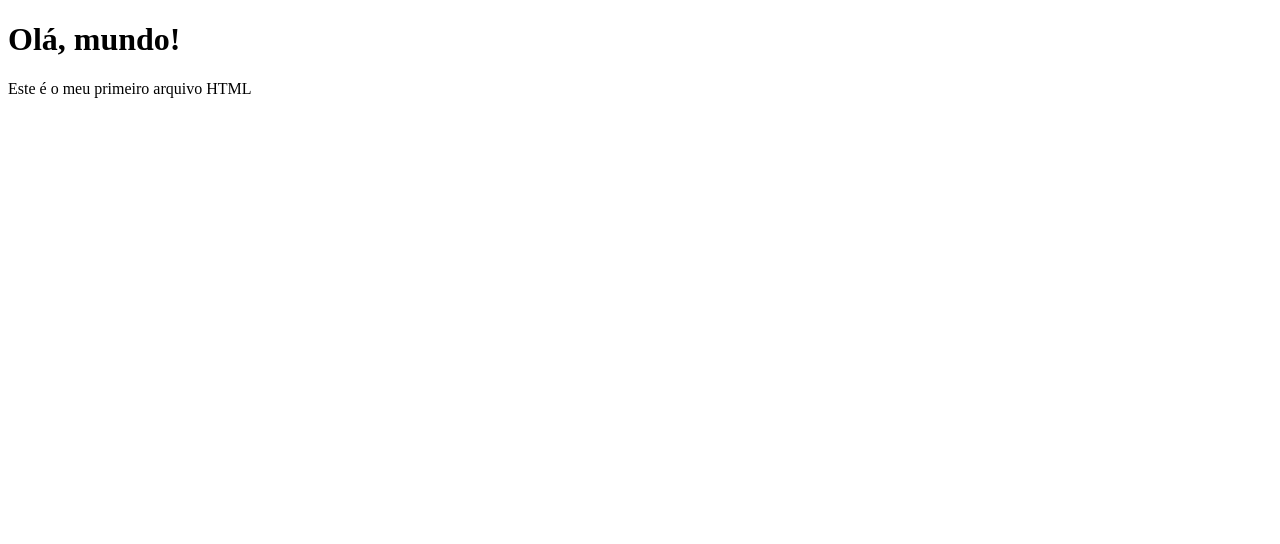
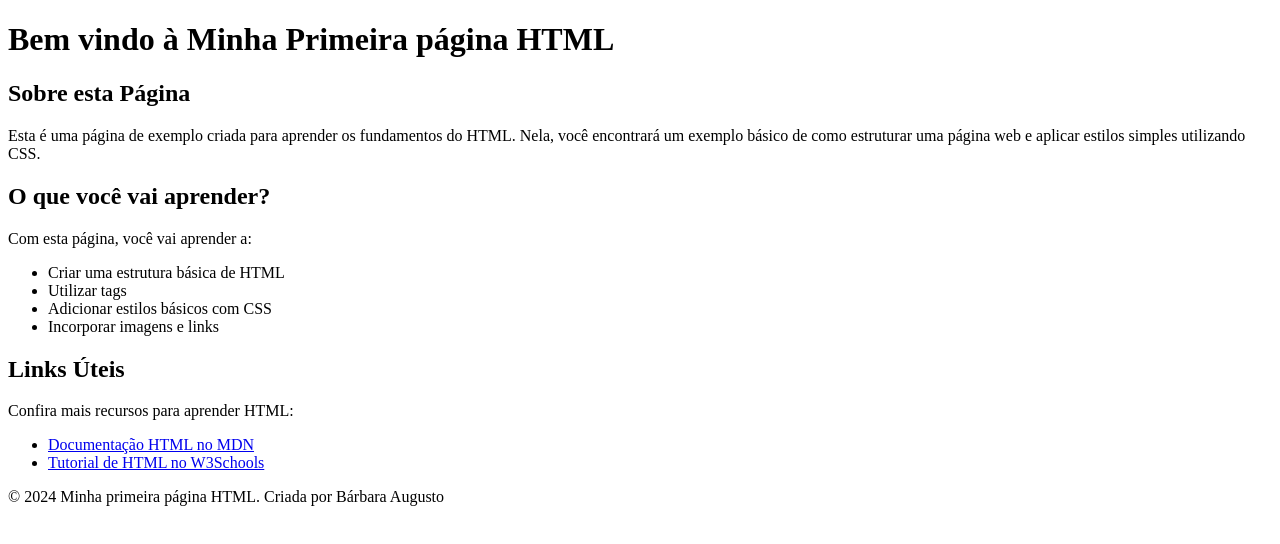
Before and after one commit to b-thaissa/romulus, a plain HTML site: page index.html in a window 1280 px wide. Drawn offline with Linux system fonts and the light colour scheme.

Commit message:
Add files via upload

```diff
--- a/index.html
+++ b/index.html
@@ -6,7 +6,33 @@
     <title>Primeira página HTML</title>
 </head>
 <body>
-    <h1> Olá, mundo!</h1>
-    <p> Este é o meu primeiro arquivo HTML </p>
+    <header>
+        <h1> Bem vindo à Minha Primeira página HTML</h1>
+    </header>
+    <main>
+        <h2> Sobre esta Página</h2>
+        <p>Esta é uma página de exemplo criada para aprender os fundamentos do HTML.
+            Nela, você encontrará um exemplo básico de como estruturar uma página web
+             e aplicar estilos simples utilizando CSS.
+        </p>
+        <h2>O que você vai aprender?</h2>
+        <p>Com esta página, você vai aprender a:</p>
+        <ul>
+            <li> Criar uma estrutura básica de HTML</li>
+            <li>Utilizar tags</li>
+            <li>Adicionar estilos básicos com CSS</li>
+            <li>Incorporar imagens e links</li>
+        </ul>
+        <h2>Links Úteis</h2>
+        <p>Confira mais recursos para aprender HTML:</p>
+        <ul>
+            <li><a href="https://www.youtube.com/watch?v=dQw4w9WgXcQ" target="_blank">Documentação HTML no MDN</a></li>
+            <li><a href="https://www.cnet.com/a/img/resize/d85df57a1aa5881be3bfb4256a181aaf58d4d9ff/hub/2019/05/22/1b710a6b-5f4d-4987-a046-c23674b221a3/picard-meme-facepalm.jpg?auto=webp&fit=crop&height=675&precrop=1331,746,x109,y127&width=1200" target="_blank">Tutorial de HTML no W3Schools</a></li>
+        </ul>
+    </main>
+    <footer>
+        <p>© 2024 Minha primeira página HTML. Criada por Bárbara Augusto</p>
+    </footer>
+
 </body>
 </html>
```
